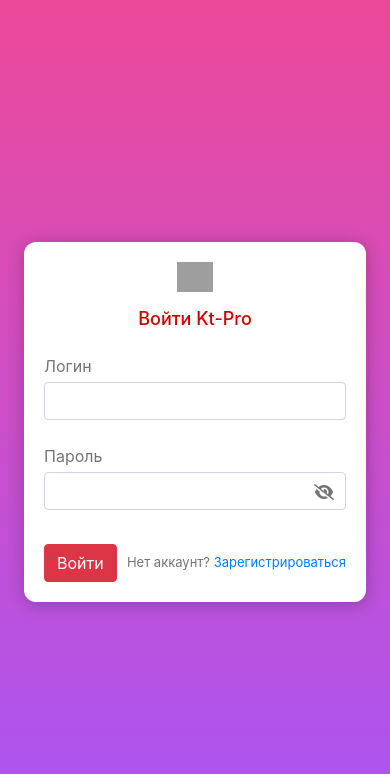
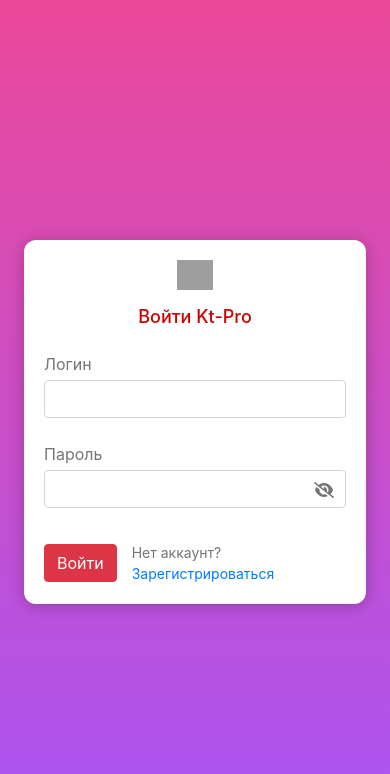
Before and after one commit to JaJu111/new-kt-pro, a Vue app: page / in a window 390 px wide. Shown: the top 774 px of the page. Built offline with nearby package versions, Linux system fonts and the light colour scheme; grey boxes are pictures that could not be loaded.

Commit message:
fixed responsive login page

```diff
--- a/src/style/pages/login.sass
+++ b/src/style/pages/login.sass
@@ -55,6 +55,9 @@
     align-items: center
     padding-top: 10px
 
+    span
+        font-size: 16px
+
 .password-eye
     position: relative
 
@@ -70,13 +73,8 @@
     .login-page
         padding: 0 24px
 
+    .form-bottom
+        gap: 15px
+
     .form-bottom span
         font-size: 14px
-
-@media (max-width: 390px)
-    .form-bottom span
-        font-size: 13px
-
-@media (max-width: 370px)
-    .login-page
-        padding: 0 12px
```
